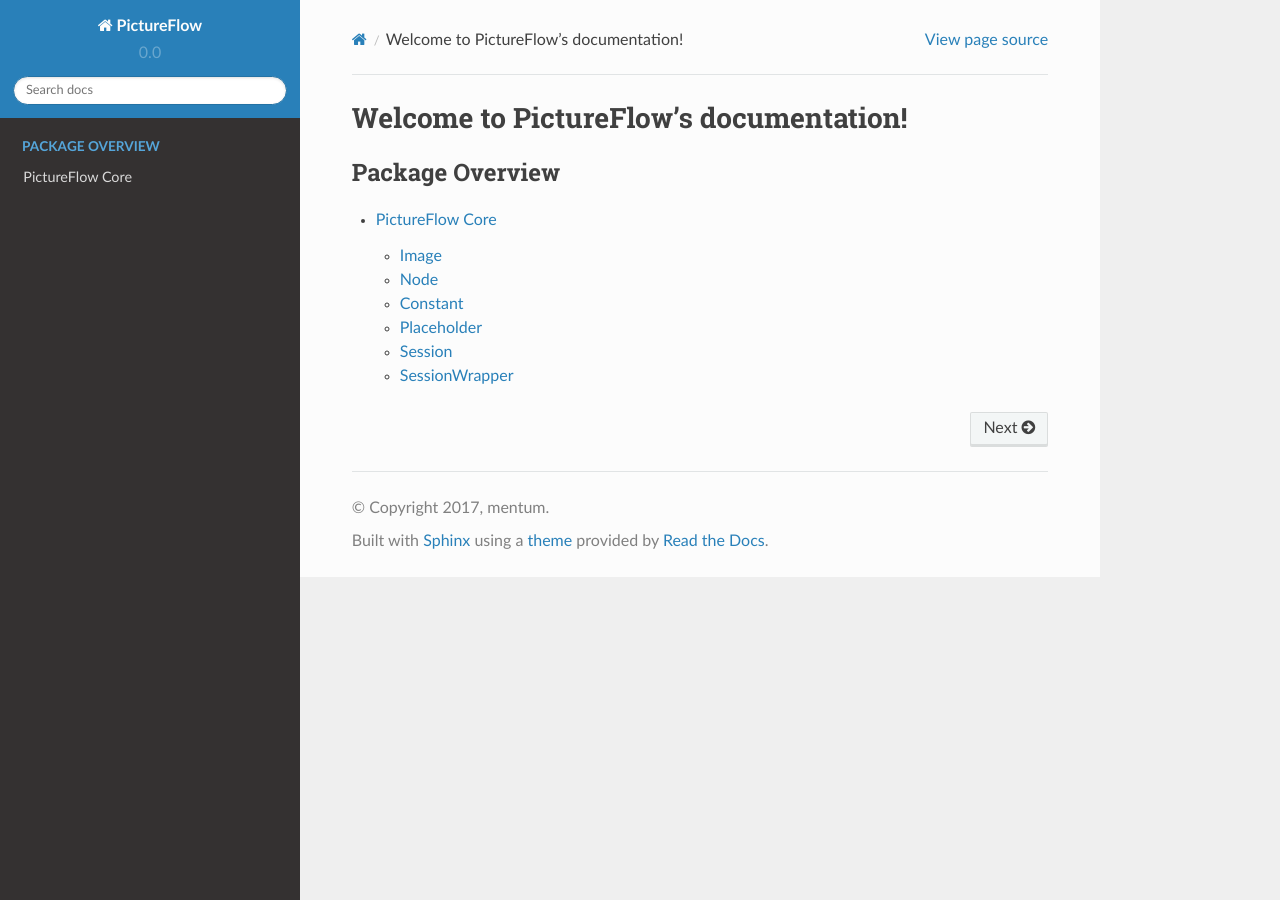
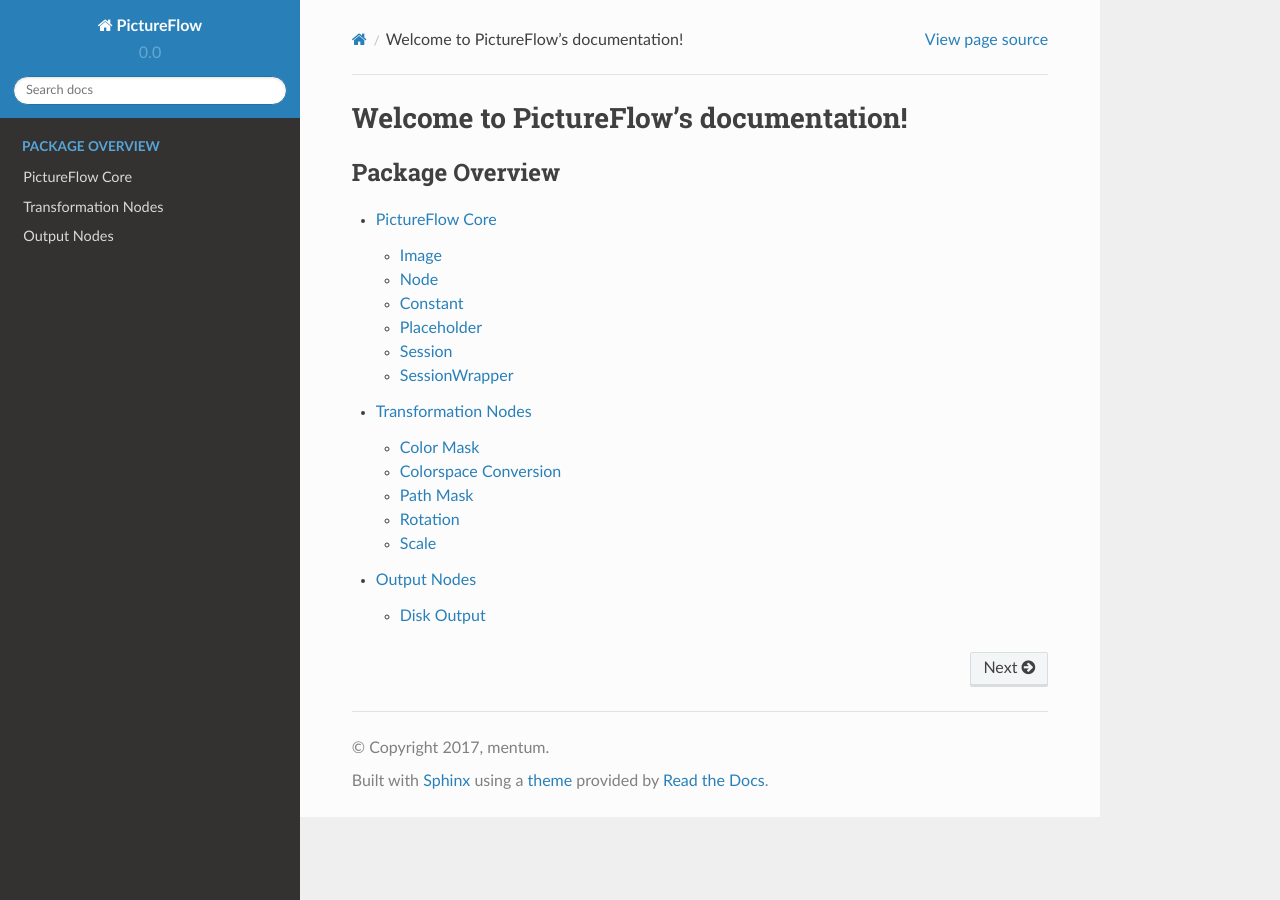
Before and after one commit to mentum/pictureflow, a Sphinx documentation site: the page built from docs/index.rst, in a window 1280 px wide. Built offline with Sphinx 7.4.7 and the Read the Docs theme 2.0.0, drawn with Linux system fonts in a browser that asks for light colours.

Commit message:
Update docs

```diff
--- a/docs/index.rst
+++ b/docs/index.rst
@@ -10,3 +10,5 @@
    :caption: Package Overview
 
    src/core
+   src/transform
+   src/output
--- /dev/null
+++ b/docs/src/output.rst
@@ -0,0 +1,9 @@
+Output Nodes
+============
+
+Disk Output
+-----------
+
+.. autoclass:: pictureflow.output.DiskOutput
+    :members:
+    :show-inheritance:
--- /dev/null
+++ b/docs/src/transform.rst
@@ -0,0 +1,37 @@
+Transformation Nodes
+====================
+
+Color Mask
+----------
+
+.. autoclass:: pictureflow.transform.ColorMask
+    :members:
+    :show-inheritance:
+
+Colorspace Conversion
+---------------------
+
+.. autoclass:: pictureflow.transform.Convert
+    :members:
+    :show-inheritance:
+
+Path Mask
+---------
+
+.. autoclass:: pictureflow.transform.PathMask
+    :members:
+    :show-inheritance:
+
+Rotation
+--------
+
+.. autoclass:: pictureflow.transform.Rotate
+    :members:
+    :show-inheritance:
+
+Scale
+-----
+
+.. autoclass:: pictureflow.transform.Scale
+    :members:
+    :show-inheritance:
```
Also changed, not shown: 8 other files.
